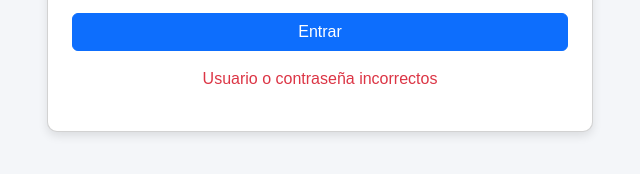
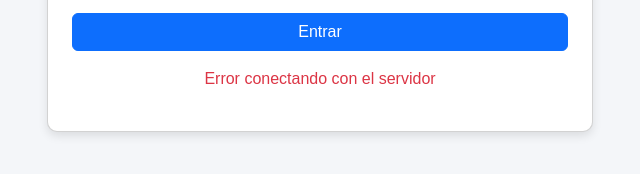
Before and after one commit to damiangomez1245/tc2005b_html_2026, a website: page public/index.html in a window 1280 px wide. Both pictures are taken after typing "Sample", "Sample123" into the empty fields and a click on the button "Entrar". Shown: the part 346-520 px from the top of the page, 320-960 px from the left. Drawn offline with nearby package versions, Linux system fonts and the light colour scheme; no server answers.

Commit message:
practica frontend-backend

```diff
--- a/public/script.js
+++ b/public/script.js
@@ -3,29 +3,53 @@ document.addEventListener("DOMContentLoaded", () => {
     const form = document.getElementById("loginForm");
 
     if (form) {
-        form.addEventListener("submit", function (event) {
+
+        form.addEventListener("submit", async function (event) {
 
             event.preventDefault();
 
-            const username = document.getElementById("username").value;
+            const email = document.getElementById("username").value;
             const password = document.getElementById("password").value;
             const mensaje = document.getElementById("mensajeError");
 
-            const usuarioCorrecto = "admin";
-            const passwordCorrecto = "1234";
-
-            if (username === "" || password === "") {
+            if (email === "" || password === "") {
                 mensaje.textContent = "Todos los campos son obligatorios";
                 return;
             }
 
-            if (username === usuarioCorrecto && password === passwordCorrecto) {
-                window.location.href = "profile.html";
-            } else {
-                mensaje.textContent = "Usuario o contraseña incorrectos";
+            try {
+
+                const response = await fetch("http://localhost:3000/login", {
+                    method: "POST",
+                    headers: {
+                        "Content-Type": "application/json"
+                    },
+                    body: JSON.stringify({
+                        email: email,
+                        password: password
+                    })
+                });
+
+                const data = await response.json();
+
+                if (response.ok) {
+
+                    window.location.href = "profile.html";
+
+                } else {
+
+                    mensaje.textContent = data.message;
+
+                }
+
+            } catch (error) {
+
+                mensaje.textContent = "Error conectando con el servidor";
+
             }
 
         });
+
     }
 
 });
```
Also changed, not shown: public/profile.html (+1 -0 lines), public/tags.html (+1 -0 lines).
